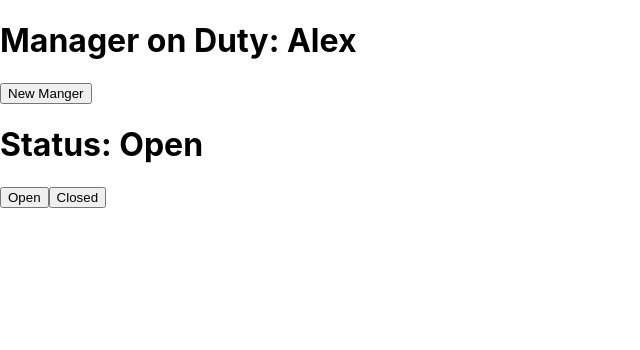
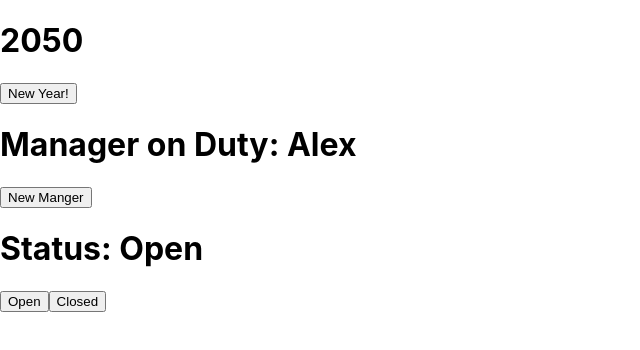
Before and after one commit to sprintup/ReactTraining, a React (Create React App) app in the folder hello-react/: page / in a window 1280 px wide. Shown: the top 350 px of the page, without its empty margins (0-640 px from the left). Built offline with nearby package versions, Linux system fonts and the light colour scheme.

Commit message:
new state for year

```diff
--- a/hello-react/src/index.js
+++ b/hello-react/src/index.js
@@ -9,13 +9,17 @@
   //  status = state value (Open) -> remmeber array destructuring is allowing us give this value a name
   //  second value is a function to update the state, we can call it setStatus
 
-
+  const [year, setYear] = useState(2050);
   const [manager, setManager] = useState("Alex");
   const [status, setStatus] = useState("Open");
 
   //Status will be a state value that reflects the current status for this application
   return (
     <>
+      <div>
+        <h1>{year}</h1>
+        <button onClick={()=>setYear(year + 1)}>New Year!</button>
+      </div>
       <div>
         <h1>Manager on Duty: {manager}</h1>
         <button onClick={() => setManager("Rachel")}> New Manger </button>
```
